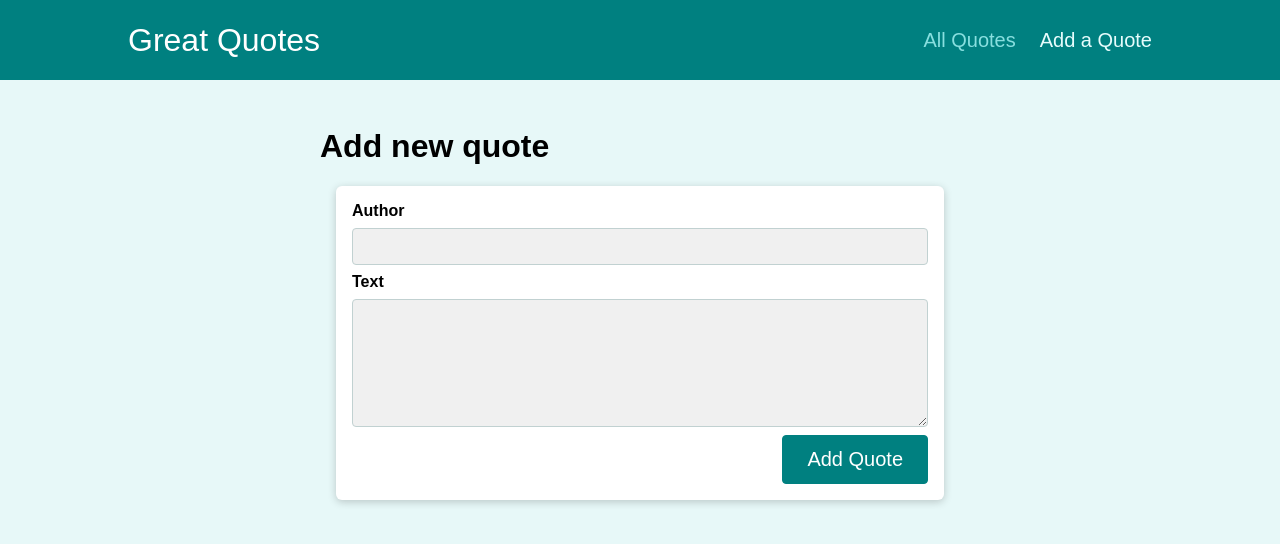
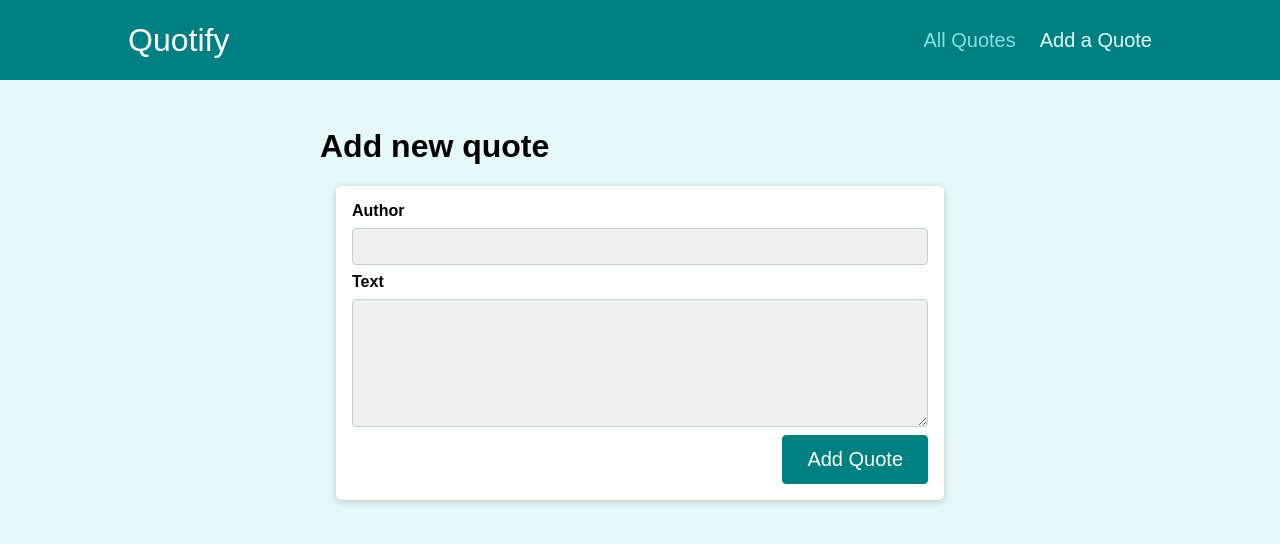
Before and after one commit to dawidlehai/quotify, a React (Create React App) app: page /new-quote in a window 1280 px wide. Shown: the top 544 px of the page. Built offline with nearby package versions, Linux system fonts and the light colour scheme.

Commit message:
Changed app name

```diff
--- a/src/components/layout/MainNavigation.js
+++ b/src/components/layout/MainNavigation.js
@@ -5,7 +5,7 @@ import classes from "./MainNavigation.module.css";
 const MainNavigation = () => {
   return (
     <header className={classes.header}>
-      <div className={classes.logo}>Great Quotes</div>
+      <div className={classes.logo}>Quotify</div>
       <nav className={classes.nav}>
         <ul>
           <li>
```
